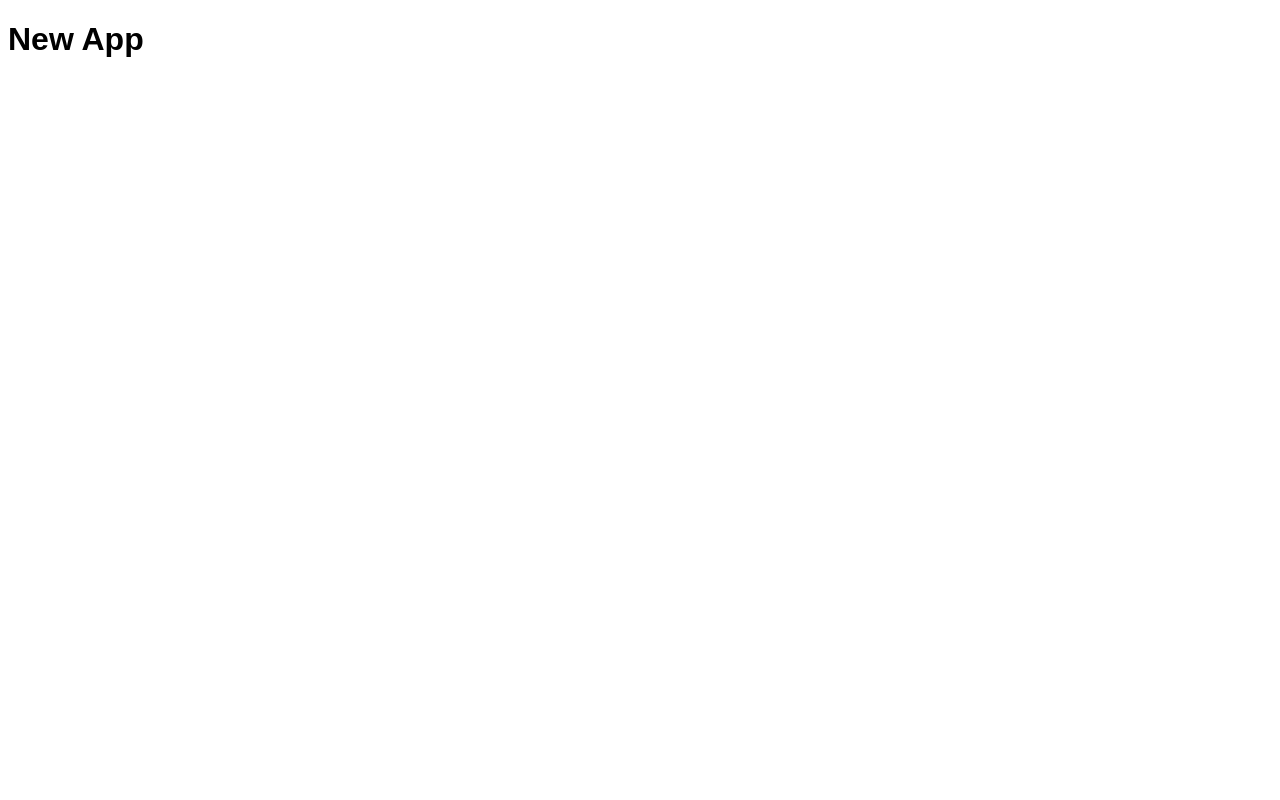
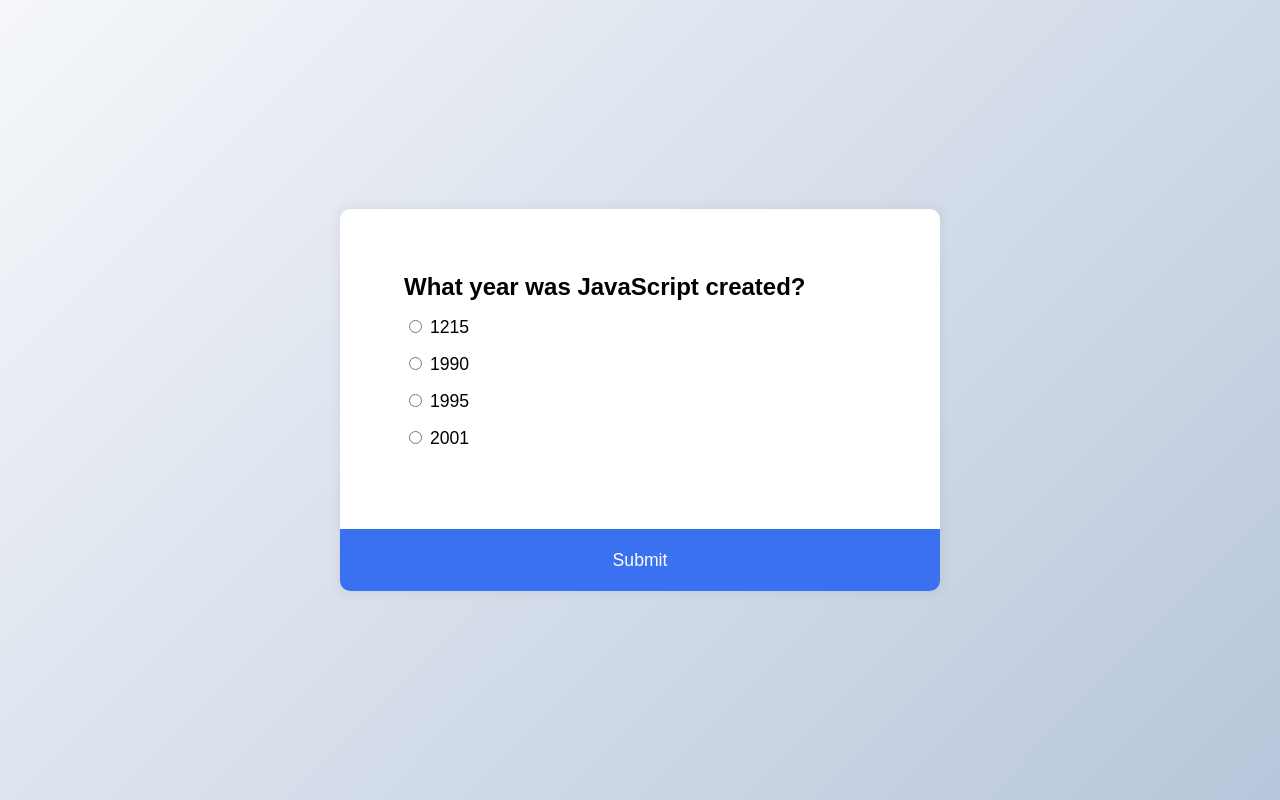
Before and after one commit to mjakerick/quiz-app, a plain HTML site: page index.html in a window 1280 px wide. Drawn offline with Linux system fonts and the light colour scheme.

Commit message:
Added styling to the quiz design, added js that iterates over the question data

```diff
--- a/app.js
+++ b/app.js
@@ -1,5 +1,12 @@
 const quizData = [
   {
+    question: 'What year was JavaScript created?',
+    a: '1215',
+    b: '1990',
+    c: '1995',
+    d: '2001',
+    correct: 'c'
+  }, {
     question: 'What year was I born?',
     a: '1215',
     b: '1990',
@@ -37,4 +44,40 @@ const quizData = [
     d: 'It is a method for creating websites using drag and drop design software',
     correct: 'a'
   }
-]
+];
+
+const questionElement = document.getElementById('question')
+const a_text = document.getElementById('a_text');
+const b_text = document.getElementById('b_text');
+const c_text = document.getElementById('c_text');
+const d_text = document.getElementById('d_text');
+const e_text = document.getElementById('e_text');
+const submitButton = document.getElementById('submit');
+
+let currentQuiz = 0;
+
+loadQuiz();
+
+function loadQuiz() {
+  const currentQuizData = quizData[currentQuiz];
+
+  questionElement.innerText = currentQuizData.question;
+  a_text.innerText = currentQuizData.a;
+  b_text.innerText = currentQuizData.b;
+  c_text.innerText = currentQuizData.c;
+  d_text.innerText = currentQuizData.d;
+
+  // check if there is an answer option for e. If not, set display = none
+  if(typeof(currentQuizData.e) != 'undefined' && currentQuizData.e != null){
+    document.getElementById('e').style.display = '';
+    e_text.innerText = currentQuizData.e;
+  } else{
+    document.getElementById('e').style.display = 'none';
+  };
+};
+
+submitButton.addEventListener('click', () => {
+  currentQuiz++;
+
+  loadQuiz();
+});
--- a/index.html
+++ b/index.html
@@ -9,6 +9,33 @@
   <script src="app.js" defer></script>
 </head>
 <body>
-  <h1>New App</h1>
+  <div class="quiz-container">
+    <div class="quiz-header">
+      <h2 id="question">Question Text</h2>
+      <ul>
+        <li>
+          <input type="radio" id="a" name="answer">
+          <label id="a_text" for="a"></label>
+        </li>
+        <li>
+          <input type="radio" id="b" name="answer">
+          <label id="b_text" for="b"></label>
+        </li>
+        <li>
+          <input type="radio" id="c" name="answer">
+          <label id="c_text" for="c"></label>
+        </li>
+        <li>
+          <input type="radio" id="d" name="answer">
+          <label id="d_text" for="d"></label>
+        </li>
+        <li id="e">
+          <input type="radio" id="e" name="answer">
+          <label id="e_text" for="e"></label>
+        </li>
+      </ul>
+    </div>
+    <button id='submit'>Submit</button>
+  </div>
 </body>
 </html>
--- a/style.css
+++ b/style.css
@@ -4,5 +4,54 @@
 }
 
 body {
+  background-color: #b8c6db;
+  background-image: linear-gradient(315deg, #b8c6db 0%, #f5f7fa 100%);
+  display: flex;
+  align-items: center;
+  justify-content: center;
+  margin: 0;
+  min-height: 100vh;
+}
 
+.quiz-container {
+  background-color: #fff;
+  border-radius: 10px;
+  box-shadow: 0 0 10px 2px rgba(100, 100, 100, 0.1);
+  overflow: hidden;
+  width: 600px;
+  max-width: 100%;
 }
+
+.quiz-header {
+  padding: 4rem;
+}
+
+h2 {
+  margin: 0;
+}
+
+ul {
+  list-style-type: none;
+  padding: 0;
+}
+
+ul li {
+  font-size: 1.1rem;
+  margin: 1rem 0;
+}
+
+button {
+  background-color: #3A71F0;
+  border: none;
+  color: white;
+  cursor: pointer;
+  display: block;
+  font-family: inherit;
+  font-size: 1.1rem;
+  width: 100%;
+  padding: 1.3rem;
+}
+
+button:hover {
+  background-color: #2A52AD;
+}
```
Also changed, not shown: 1 other file.
